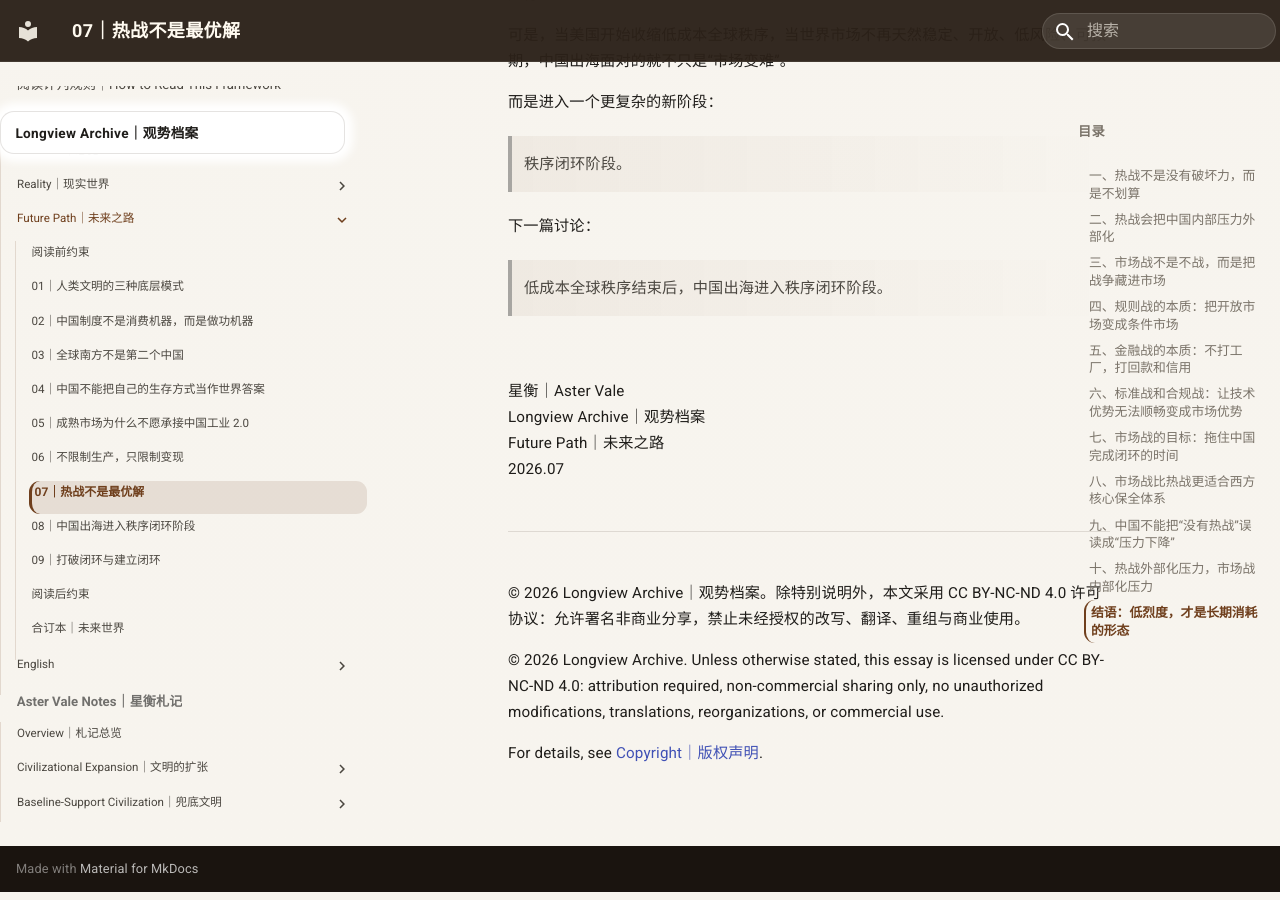
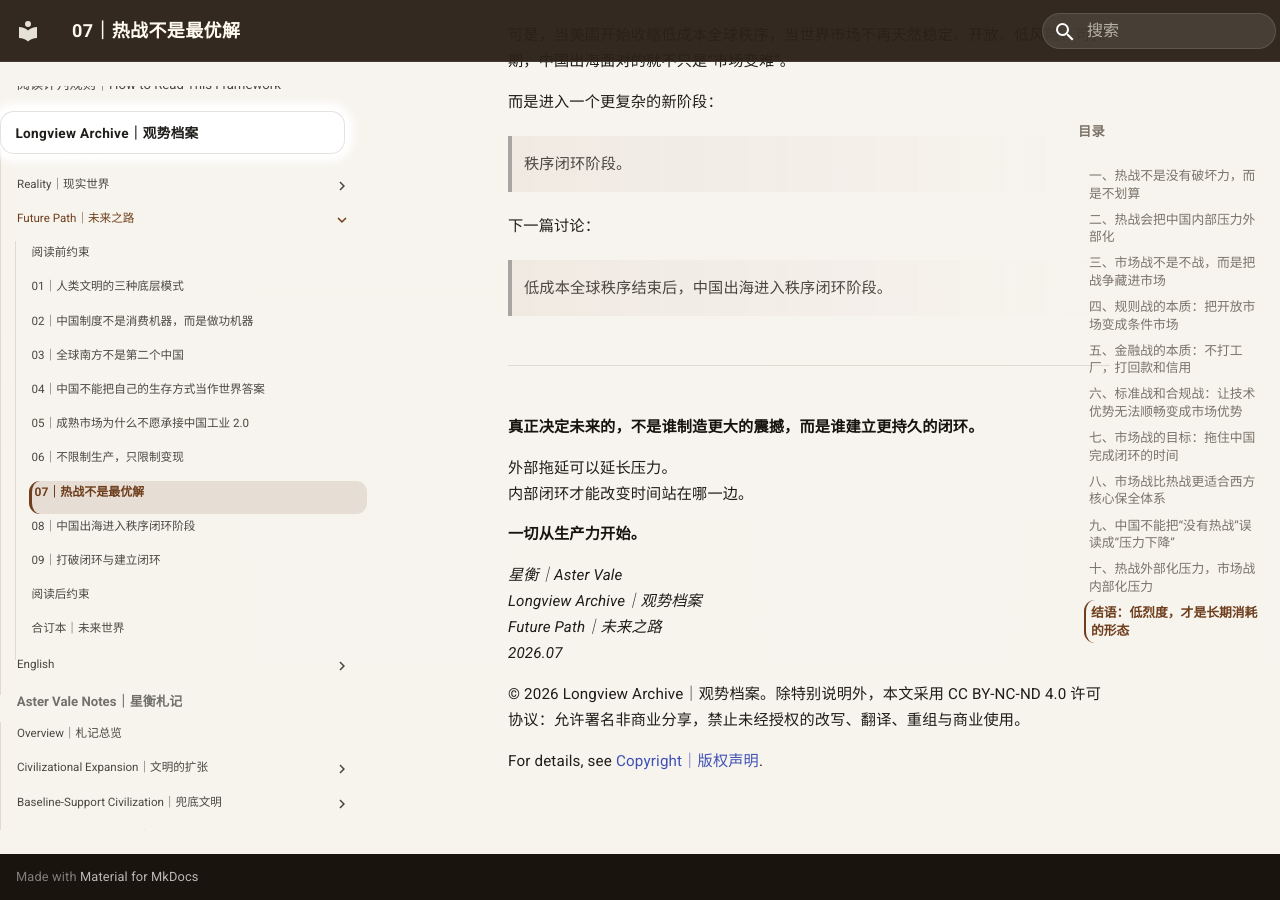
Before and after one commit to guanshi1688/longview-archive, an MkDocs documentation site: the page built from docs/essays/future/07.md, in a window 1280 px wide and 900 px high, scrolled down 19777 px. Built offline with MkDocs 1.6.1 and Material for MkDocs 9.7.7, drawn with Linux system fonts in a browser that asks for light colours.

Commit message:
Update 07.md

```diff
--- a/docs/essays/future/07.md
+++ b/docs/essays/future/07.md
@@ -863,18 +863,20 @@
 
 > 低成本全球秩序结束后，中国出海进入秩序闭环阶段。
 
+---
 
-<br>
+**真正决定未来的，不是谁制造更大的震撼，而是谁建立更持久的闭环。**
 
-星衡｜Aster Vale<br>
-Longview Archive｜观势档案<br>
-Future Path｜未来之路<br>
-2026.07
+外部拖延可以延长压力。
+内部闭环才能改变时间站在哪一边。
 
----
+**一切从生产力开始。**
+
+*星衡｜Aster Vale*
+*Longview Archive｜观势档案*
+*Future Path｜未来之路*
+*2026.07*
 
 © 2026 Longview Archive｜观势档案。除特别说明外，本文采用 CC BY-NC-ND 4.0 许可协议：允许署名非商业分享，禁止未经授权的改写、翻译、重组与商业使用。
 
-© 2026 Longview Archive. Unless otherwise stated, this essay is licensed under CC BY-NC-ND 4.0: attribution required, non-commercial sharing only, no unauthorized modifications, translations, reorganizations, or commercial use.
-
 For details, see [Copyright｜版权声明](/copyright/).
```
